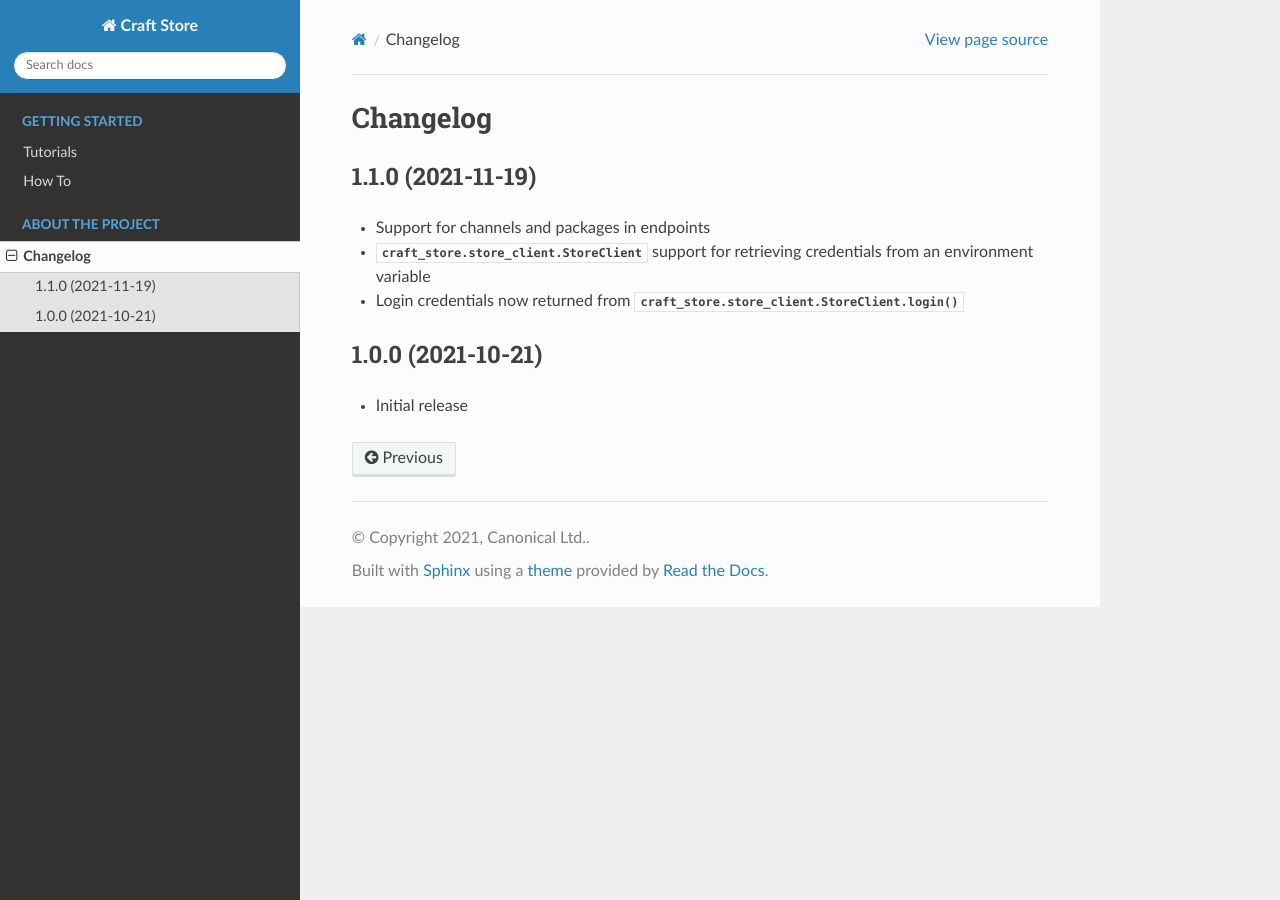
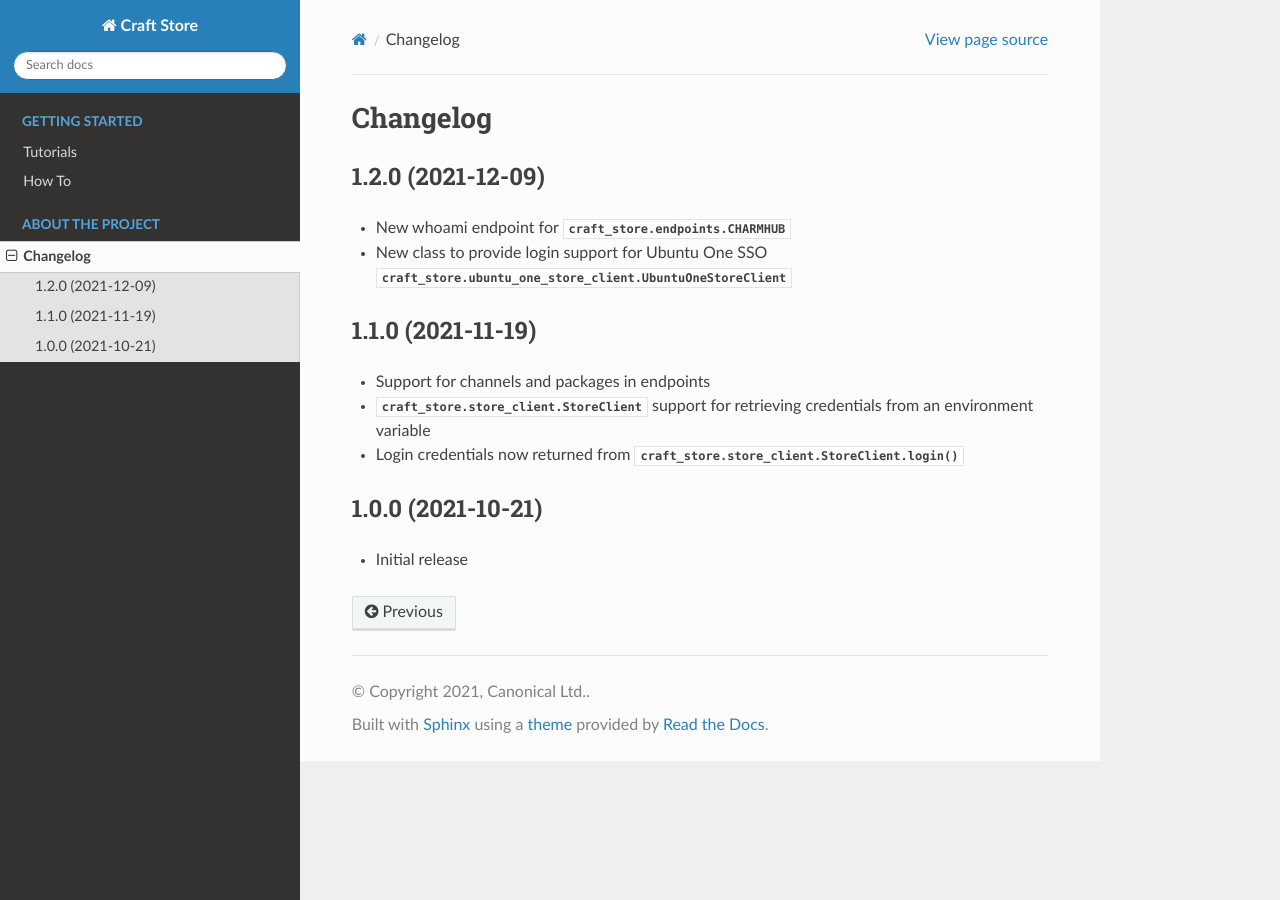
Before and after one commit to canonical/craft-store, a Sphinx documentation site: the page built from docs/changelog.rst, in a window 1280 px wide. Built offline with Sphinx 7.4.7 and the Read the Docs theme 2.0.0, drawn with Linux system fonts in a browser that asks for light colours; pages that are not in the unit, such as notebooks, are missing from menus.

Commit message:
release 1.2.0
Signed-off-by: Sergio Schvezov <sergio.schvezov@canonical.com>

```diff
--- a/craft_store/__init__.py
+++ b/craft_store/__init__.py
@@ -16,7 +16,7 @@
 
 """Interact with Canonical services such as Charmhub and the Snap Store."""
 
-__version__ = "1.1.0"
+__version__ = "1.2.0"
 
 
 from . import endpoints, errors
--- a/docs/changelog.rst
+++ b/docs/changelog.rst
@@ -1,6 +1,13 @@
 *********
 Changelog
 *********
+
+1.2.0 (2021-12-09)
+------------------
+
+- New whoami endpoint for :class:`craft_store.endpoints.CHARMHUB`
+- New class to provide login support for Ubuntu One SSO
+  :class:`craft_store.ubuntu_one_store_client.UbuntuOneStoreClient`
 
 1.1.0 (2021-11-19)
 ------------------
```
